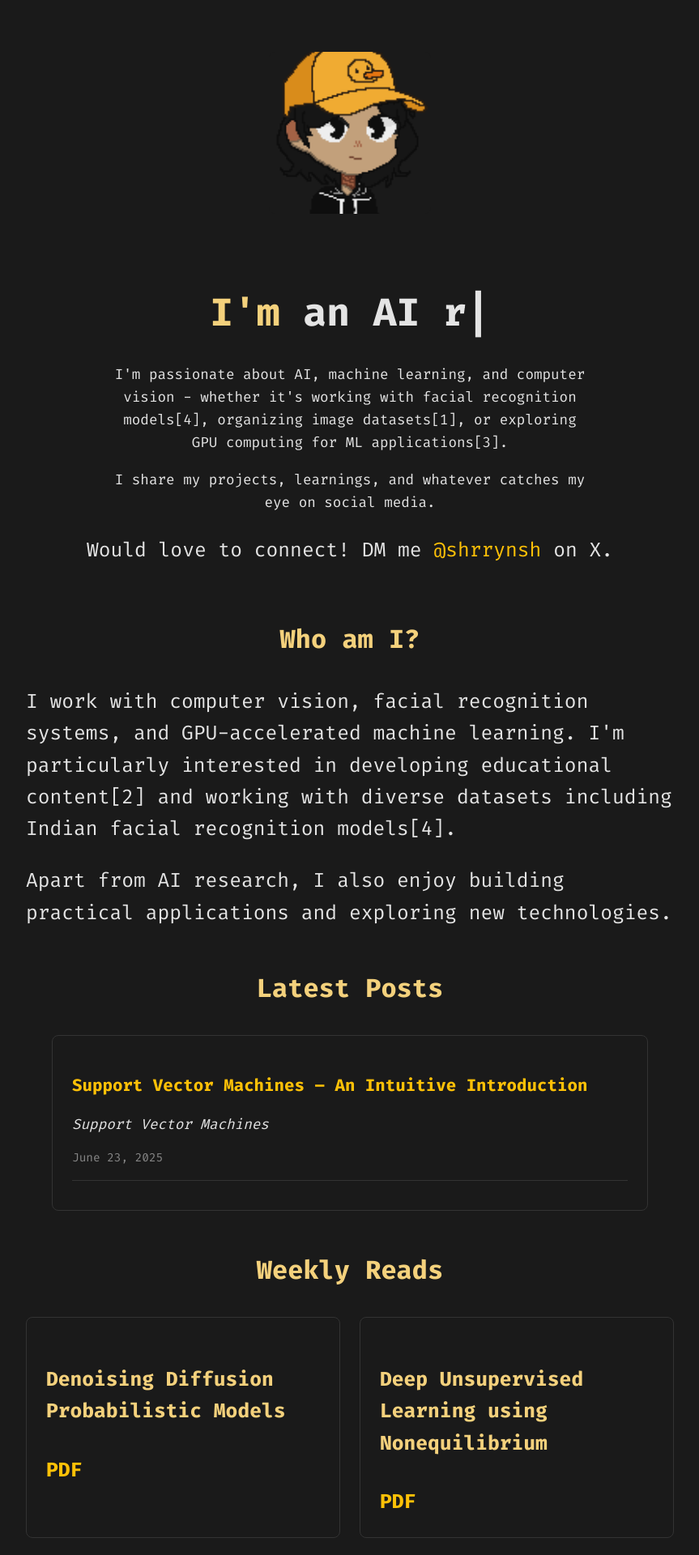
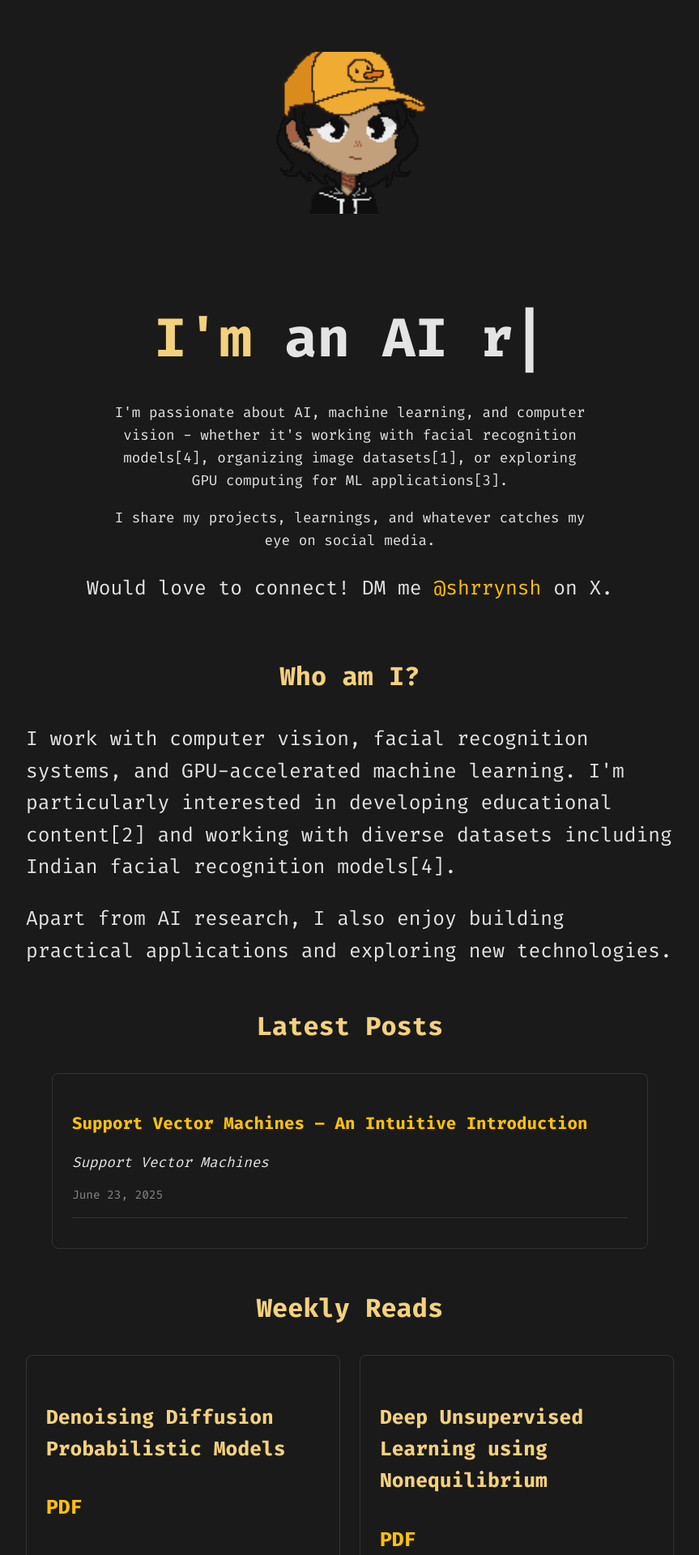
Before and after one commit to shrrynsh/site.github.io, a Jekyll site: the page built from index.md, in a window 1280 px wide. Shown: the top 1920 px of the page at 81% size, without its empty margins (208-1071 px from the left). Built offline with Jekyll 4.4.1, drawn with Linux system fonts in a browser that asks for light colours.

Commit message:
Update home.css

```diff
--- a/assets/css/home.css
+++ b/assets/css/home.css
@@ -44,7 +44,7 @@ body {
 
 
 #hero h1 {
-  font-size: 3rem;
+  font-size: 4.2rem !important;
   color: var(--text-primary);
   margin-bottom: 1.5rem;
   font-weight: bold;
```
